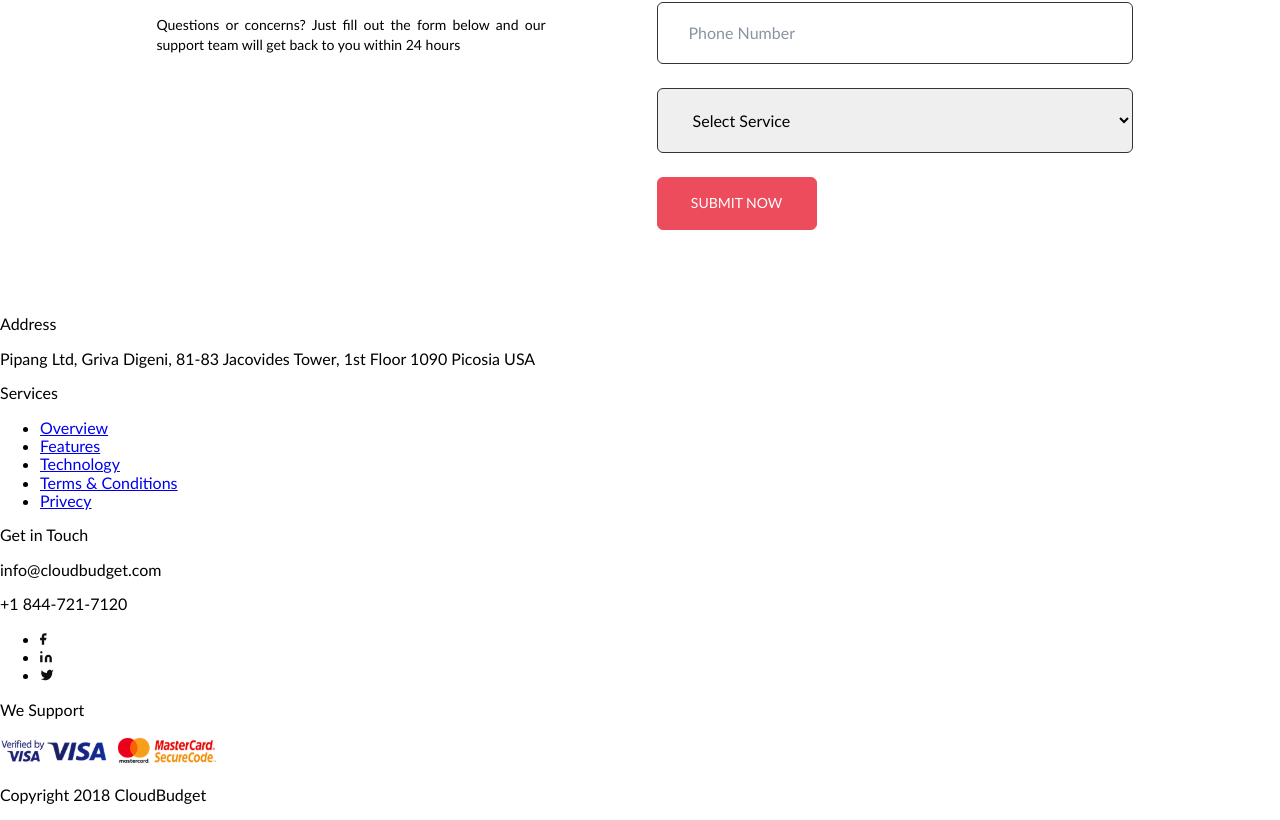
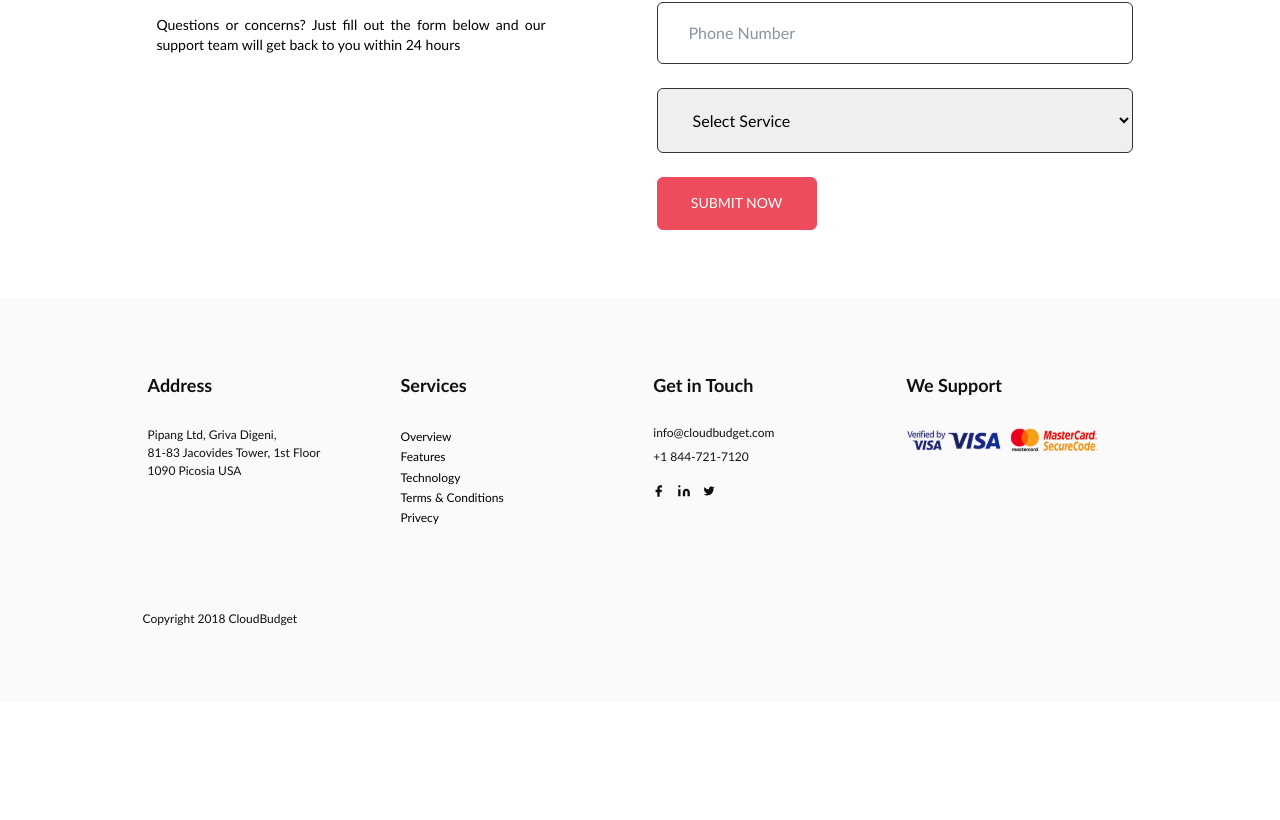
Before and after one commit to nklazuta/cloud-budget-landing-freebie, a React (Create React App) app: page / in a window 1280 px wide. Shown: the part 2991-3811 px from the top of the page. After the commit the page ends 3692 px from the top, so only its background shows below. Built offline with nearby package versions, Linux system fonts and the light colour scheme.

Commit message:
feat: добавить стили компоненту Footer

```diff
--- a/src/components/Footer/Footer.js
+++ b/src/components/Footer/Footer.js
@@ -3,19 +3,21 @@ import facebook from "../../images/facebook-icon.svg";
 import linkedin from "../../images/linkedin-icon.svg";
 import twitter from "../../images/twitter-icon.svg";
 import payments from "../../images/payments-icon.svg";
+import "./Footer.scss";
 
 function Footer() {
   return (
     <footer className="footer">
-      <div className="footer__text-block">
+      <div className="footer__text-block footer__text-block_type_address">
         <p className="footer__title">Address</p>
         <p className="footer__text">
-          Pipang Ltd, Griva Digeni, 81-83 Jacovides Tower, 1st Floor 1090
-          Picosia USA
+          Pipang Ltd, Griva Digeni,
+          <br />
+          81-83 Jacovides Tower, 1st Floor 1090 Picosia USA
         </p>
       </div>
 
-      <div className="footer__text-block">
+      <div className="footer__text-block footer__text-block_type_services">
         <p className="footer__title">Services</p>
         <ul className="footer__links">
           <li className="footer__item">
@@ -46,15 +48,17 @@ function Footer() {
         </ul>
       </div>
 
-      <div className="footer__text-block">
+      <div className="footer__text-block footer__text-block_type_contacts">
         <p className="footer__title">Get in Touch</p>
-        <p className="footer__text">info@cloudbudget.com</p>
-        <p className="footer__text">+1 844-721-7120</p>
+        <p className="footer__text footer__text_type_mail">
+          info@cloudbudget.com
+        </p>
+        <p className="footer__text footer__text_type_phone">+1 844-721-7120</p>
         <ul className="footer__social-media">
           <li className="footer__item">
             <a
               className="footer__media"
-              href="#"
+              href="https://facebook.com"
               target="_blank"
               rel="noopener noreferrer"
             >
@@ -68,7 +72,7 @@ function Footer() {
           <li className="footer__item">
             <a
               className="footer__media"
-              href="#"
+              href="https://linkedin.com"
               target="_blank"
               rel="noopener noreferrer"
             >
@@ -82,7 +86,7 @@ function Footer() {
           <li className="footer__item">
             <a
               className="footer__media"
-              href="#"
+              href="https://twitter.com"
               target="_blank"
               rel="noopener noreferrer"
             >
@@ -92,7 +96,7 @@ function Footer() {
         </ul>
       </div>
 
-      <div className="footer__text-block">
+      <div className="footer__text-block footer__text-block_type_payments">
         <p className="footer__title">We Support</p>
         <img
           className="footer__payments"
--- a/src/components/Footer/Footer.scss
+++ b/src/components/Footer/Footer.scss
@@ -0,0 +1,117 @@
+@import "../../sass/helpers/variables";
+@import "../../sass/helpers/placeholders";
+
+.footer {
+  width: 100%;
+  box-sizing: border-box;
+  background-color: $light-grey;
+  padding: 5.9% 11.53%;
+  display: grid;
+  grid-template-columns: repeat(4, 1fr);
+  column-gap: 2.7%;
+  grid-template-areas:
+    "address services contacts payments"
+    "copyright copyright copyright copyright";
+
+  .footer__text-block {
+    width: 100%;
+    max-width: 254px;
+
+    .footer__title {
+      @extend %font-bold;
+      font-size: 18px;
+      line-height: 1.22;
+      color: $text-dark;
+      margin: 0;
+      padding-bottom: 13%;
+    }
+
+    .footer__text {
+      @extend %font-regular;
+      font-size: 12px;
+      line-height: 1.5;
+      color: $text-dark;
+      margin: 0;
+      padding-right: 20%;
+    }
+
+    .footer__text_type_mail {
+      line-height: 1.17;
+    }
+
+    .footer__text_type_phone {
+      line-height: 1.17;
+      color: $text-contact;
+      padding-top: 4.33%;
+    }
+
+    .footer__links {
+      @extend %list-decoration;
+      padding-right: 20%;
+
+      .footer__item {
+        .footer__link {
+          @extend %font-regular;
+          @extend %button-animation;
+          font-size: 12px;
+          line-height: 1.6;
+          text-decoration: none;
+          color: $text-black;
+        }
+      }
+    }
+
+    .footer__social-media {
+      @extend %list-decoration;
+      display: flex;
+      align-items: center;
+      padding-top: 7.9%;
+
+      .footer__item {
+        padding-right: 13px;
+
+        .footer__media {
+          @extend %button-animation;
+
+          .footer__icon {
+            width: 12px;
+            height: 12px;
+          }
+        }
+      }
+    }
+
+    .footer__payments {
+      width: 85%;
+      max-width: 216px;
+    }
+  }
+
+  .footer__text-block_type_address {
+    grid-area: address;
+  }
+
+  .footer__text-block_type_services {
+    grid-area: services;
+  }
+
+  .footer__text-block_type_contacts {
+    grid-area: contacts;
+  }
+
+  .footer__text-block_type_payments {
+    grid-area: payments;
+  }
+
+  .footer__copyright {
+    @extend %font-regular;
+    grid-area: copyright;
+    font-size: 12px;
+    line-height: 1.17;
+    color: $text-dark;
+    position: relative;
+    left: -5px;
+    margin: 0;
+    padding-top: 8.6%;
+  }
+}
--- a/src/sass/helpers/_variables.scss
+++ b/src/sass/helpers/_variables.scss
@@ -2,6 +2,7 @@ $margin-center: 0 auto;
 
 $text-black: #000;
 $text-dark: #101010;
+$text-contact: #121212;
 $border-grey: #333333;
 $placeholder: rgba(19, 39, 67, 0.5);
 $coral: #ED4C5C;
```
